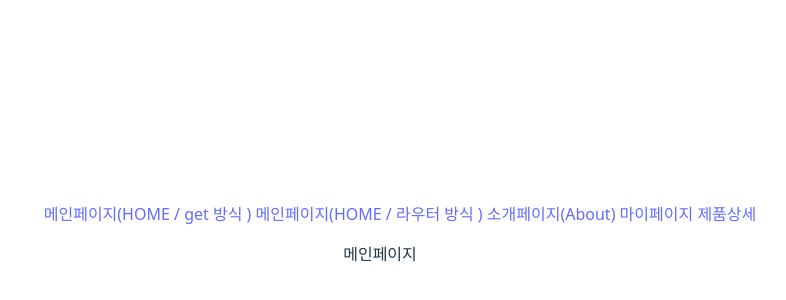
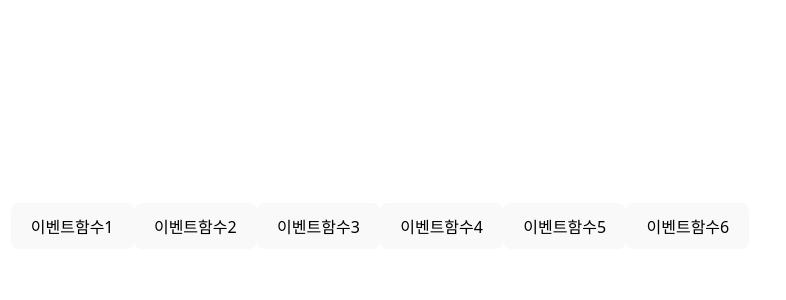
Before and after one commit to Ryuyena0305/ryu2024_web2, a React (Vite) app in the folder src/main/reactapp/: page / in a window 1280 px wide. Shown: the part 174-474 px from the top of the page, without its empty margins (260-1046 px from the left). Built offline with nearby package versions, Linux system fonts and the light colour scheme.

Commit message:
3/10 axios 사용

```diff
--- a/src/main/reactapp/package.json
+++ b/src/main/reactapp/package.json
@@ -10,6 +10,7 @@
     "preview": "vite preview"
   },
   "dependencies": {
+    "axios": "^1.8.2",
     "react": "^19.0.0",
     "react-dom": "^19.0.0",
     "react-router-dom": "^7.3.0"
--- /dev/null
+++ b/src/main/reactapp/src/example/6_AXIOS/Example1.jsx
@@ -0,0 +1,58 @@
+import axios from 'axios';
+
+export default function Example1(props){
+    // e[event객체 : onClick 결과 정보를 매개변수로 받을 수 있다.]
+    const onEvent1 = (e) =>{
+        console.log(e);
+    }
+    //[2] 이벤트 함수 + 이벤트 결과정보(e) + 일반 매개변수
+    const onEvent2 = (e,param1) =>{
+        console.log(e); //이벤트 매개변수
+        console.log(param1);//일반 매개변수
+    }
+    //[3] axios get
+    const onEvent3 = async() =>{
+        console.log('========[1 GET]===========')
+        const response = await axios.get('https://jsonplaceholder.typicode.com/posts');
+        console.log(response.data);
+        console.log('========[2 GET]===========')
+        const response2 = await axios.get('https://jsonplaceholder.typicode.com/posts/1');
+        console.log(response2.data);
+        console.log('========[3 GET]===========')
+        const response3 = await axios.get('https://jsonplaceholder.typicode.com/comments?postId=1');
+        console.log(response3.data);
+    }
+
+    //[4] axios post test
+    const onEvent4 = async () =>{
+        const obj = {userId:1,title:'foo',body:'bar'}
+        const response1 = await axios.post('https://jsonplaceholder.typicode.com/posts')
+        console.log(response1.data);
+
+    }
+    //[5] axios put test
+    const onEvent5 = async() =>{
+        const obj = {id: 1,
+            title: 'foo',
+            body: 'bar',
+            userId: 1}
+            const response1 = await axios.put('https://jsonplaceholder.typicode.com/posts/1')
+        console.log(response1.data);
+        }
+
+    //[6] axios delete test
+    const onEvent6 = async() =>{
+        const response1 = await axios.delete('https://jsonplaceholder.typicode.com/posts/1')
+        console.log(response.data);
+    }
+
+    return(<>
+
+        <button type='button' onClick={onEvent1}> 이벤트함수1 </button>
+        <button type='button' onClick={(e)=>{onEvent2(13)}}> 이벤트함수2 </button>
+        <button type='button' onClick={onEvent3}> 이벤트함수3 </button>
+        <button type='button' onClick={onEvent4}> 이벤트함수4 </button>
+        <button type='button' onClick={onEvent5}> 이벤트함수5 </button>
+        <button type='button' onClick={onEvent6}> 이벤트함수6 </button>
+    </>)
+}
--- a/src/main/reactapp/src/main.jsx
+++ b/src/main/reactapp/src/main.jsx
@@ -58,5 +58,9 @@ const root = createRoot( document.querySelector('#root') )
 // root.render(<Example1/>)
 
 //day04 : 5_라우터 Example1
-import Example1 from'./example/5_라우터/Example1.jsx'
+// import Example1 from'./example/5_라우터/Example1.jsx'
+// root.render(<Example1/>)
+
+//day05 : 5_AXIOS Example1
+import Example1 from'./example/6_AXIOS/Example1.jsx'
 root.render(<Example1/>)
```
Also changed, not shown: 1 other file (tests, documents, lock files or other folders).
